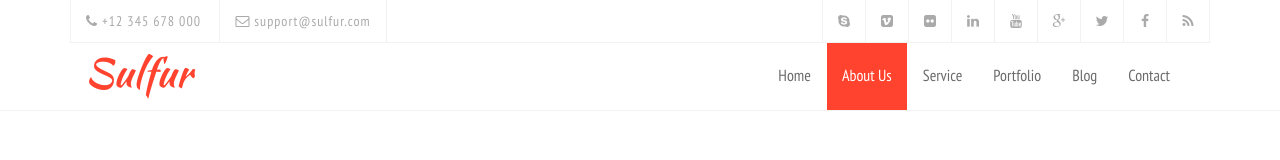
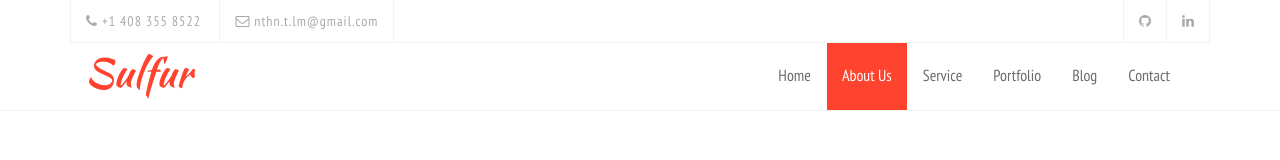
Before and after one commit to nathan-lam/nathan-lam.github.io, a plain HTML site: page about.html in a window 1280 px wide. Shown: the top 160 px of the page. Drawn offline with nearby package versions, Linux system fonts and the light colour scheme; some packages are replaced by stand-ins of ours.

Commit message:
changed contact info

```diff
--- a/about.html
+++ b/about.html
@@ -62,9 +62,9 @@
                                 <div class="col-md-6">
                                     <!-- Start Contact Info -->
                                     <ul class="contact-details">
-                                        <li><a href="#"><i class="fa fa-phone"></i> +12 345 678 000</a>
+                                        <li><a href="#"><i class="fa fa-phone"></i> +1 408 355 8522</a>
                                         </li>
-                                        <li><a href="#"><i class="fa fa-envelope-o"></i> support@sulfur.com</a>
+                                        <li><a href="#"><i class="fa fa-envelope-o"></i> nthn.t.lm@gmail.com</a>
                                         </li>
                                     </ul>
                                     <!-- End Contact Info -->
@@ -74,31 +74,10 @@
                                     <!-- Start Social Links -->
                                     <ul class="social-list">
                                         <li>
-                                            <a href="#"><i class="fa fa-rss"></i></a>
+                                            <a href="https://www.linkedin.com/in/-nathan-lam"><i class="fa fa-linkedin"></i></a>
                                         </li>
                                         <li>
-                                            <a href="#"><i class="fa fa-facebook"></i></a>
-                                        </li>
-                                        <li>
-                                            <a href="#"><i class="fa fa-twitter"></i></a>
-                                        </li>
-                                        <li>
-                                            <a href="#"><i class="fa fa-google-plus"></i></a>
-                                        </li>
-                                        <li>
-                                            <a href="#"><i class="fa fa-youtube"></i></a>
-                                        </li>
-                                        <li>
-                                            <a href="#"><i class="fa fa-linkedin"></i></a>
-                                        </li>
-                                        <li>
-                                            <a href="#"><i class="fa fa-flickr"></i></a>
-                                        </li>
-                                        <li>
-                                            <a href="#"><i class="fa fa-vimeo-square"></i></a>
-                                        </li>
-                                        <li>
-                                            <a href="#"><i class="fa fa-skype"></i></a>
+                                            <a href="https://github.com/nathan-lam"><i class="fa fa-github"></i></a>
                                         </li>
                                     </ul>
                                     <!-- End Social Links -->
```
Also changed, not shown: blog.html (+4 -25 lines).
